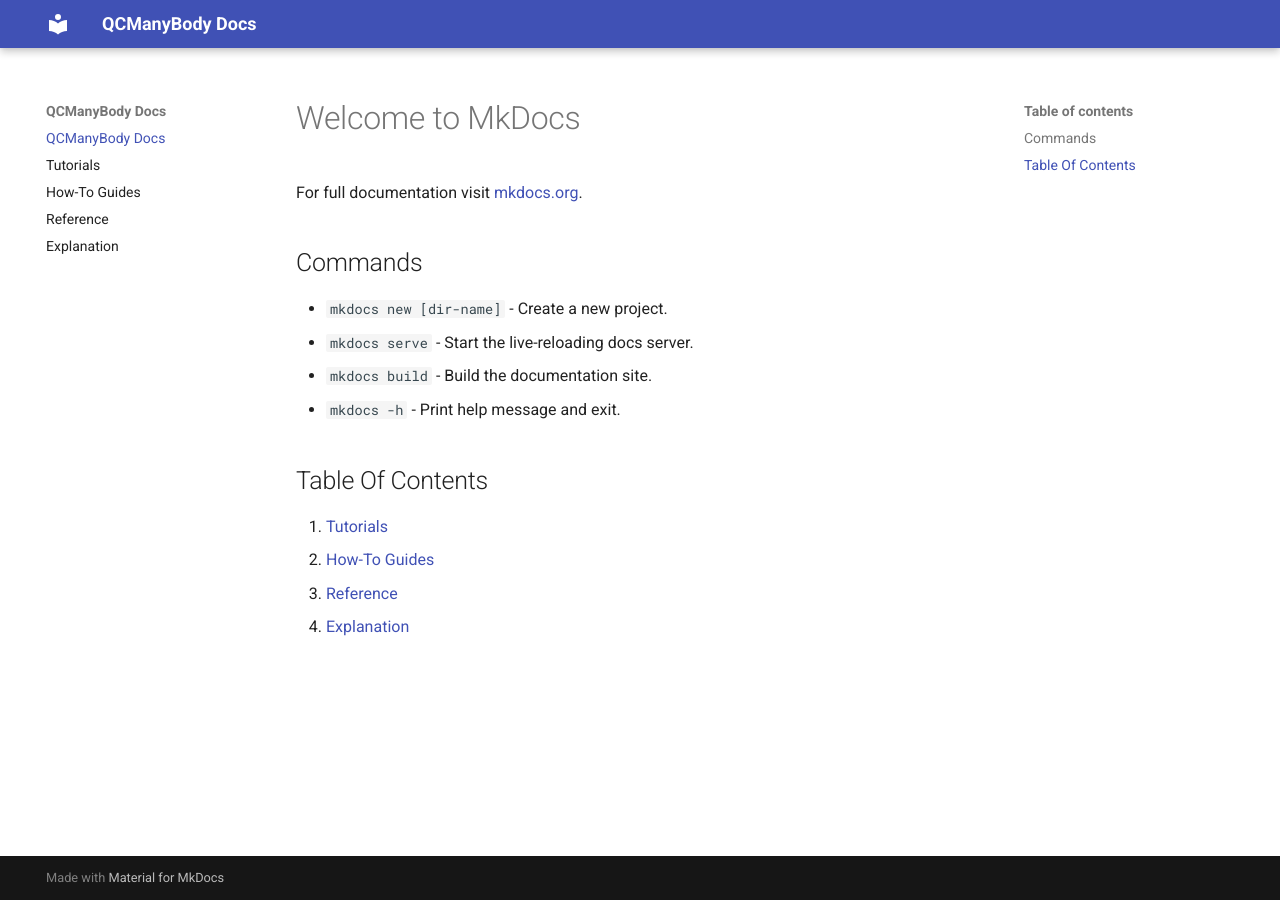
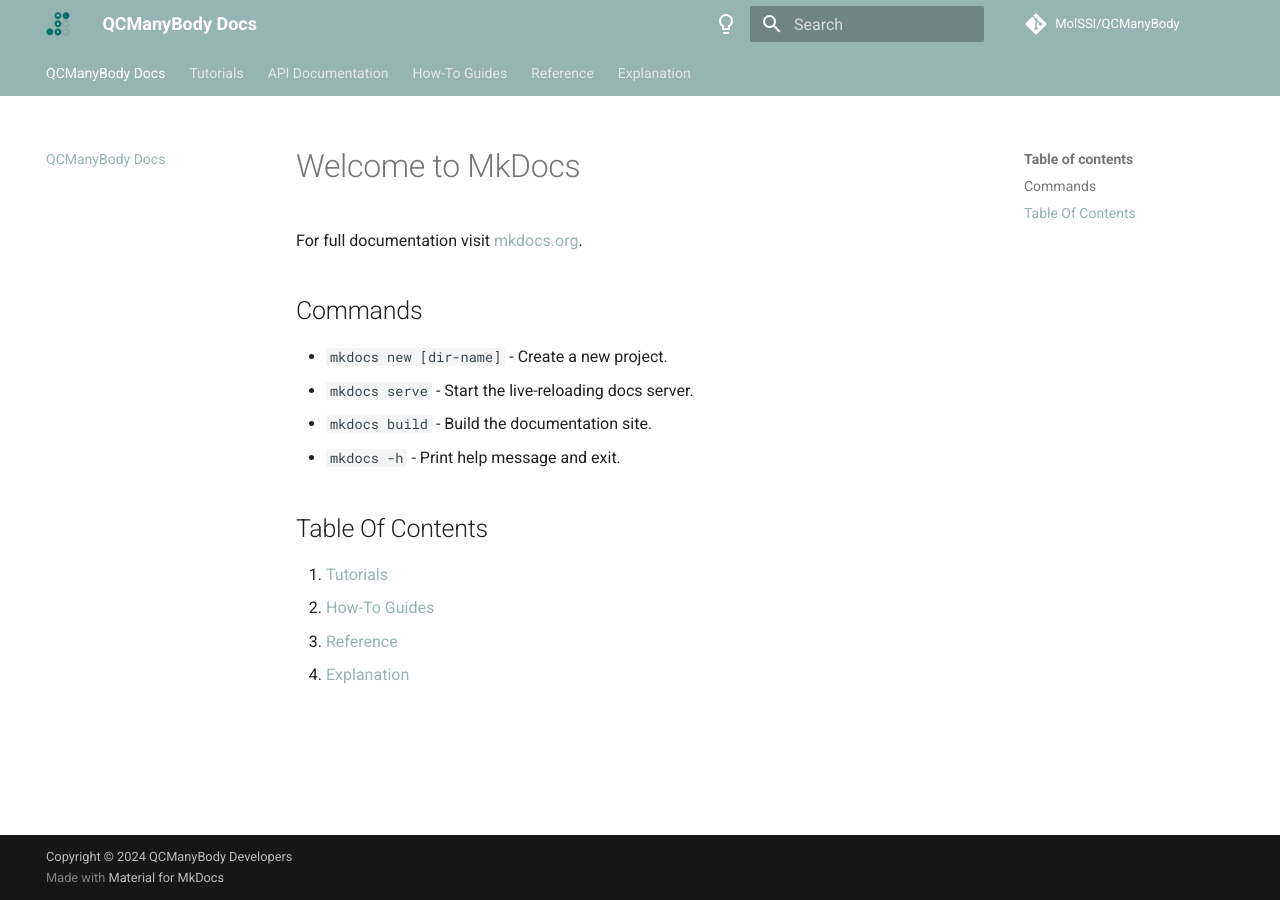
Before and after one commit to MolSSI/QCManyBody, an MkDocs documentation site: the page built from docs/index.md, in a window 1280 px wide. Built offline with MkDocs 1.6.1 and Material for MkDocs 9.7.7, drawn with Linux system fonts in a browser that asks for light colours; comment, search, counter and statistics services are not loaded.

Commit message:
better docs

```diff
--- /dev/null
+++ b/docs/stylesheets/extra.css
@@ -0,0 +1,5 @@
+:root {
+  --md-primary-fg-color:        #96B4B2;
+  --md-primary-fg-color--light: #96B4B2;
+  --md-primary-fg-color--dark:  #96B4B2;
+}
--- a/mkdocs.yml
+++ b/mkdocs.yml
@@ -1,19 +1,60 @@
 site_name: QCManyBody Docs
+site_url: https://molssi.github.io/QCManyBody/
+
+repo_name: MolSSI/QCManyBody
+repo_url: https://github.com/MolSSI/QCManyBody
+edit_uri: edit/main/docs/
+
+copyright: Copyright &copy; 2024 QCManyBody Developers
 
 theme:
-  name: "material"
+  name: material
+  logo: logo.png
+  favicon: logo.png
+  features:
+    - navigation.tabs
+
+  palette:
+  - media: "(prefers-color-scheme: light)"
+    scheme: default
+    primary: custom
+    #accent: pink
+    toggle:
+      icon: material/lightbulb-outline
+      name: "Switch to dark mode"
+  - media: "(prefers-color-scheme: dark)"
+    scheme: slate
+    primary: custom
+    toggle:
+      icon: material/lightbulb
+      name: "Switch to light mode"
+
+extra_css:
+  - stylesheets/extra.css
 
 plugins:
+- search
 - mkdocstrings:
     default_handler: python
     handlers:
       python:
+        paths: [.]
         options:
           docstring_style: numpy
+          allow_inspection: true
+        import:
+        - https://docs.python.org/3.12/objects.inv
+        - https://numpy.org/doc/stable/objects.inv
+        - https://docs.scipy.org/doc/scipy/objects.inv
+        - https://matplotlib.org/stable/objects.inv
+        - https://molssi.github.io/QCElemental/objects.inv
+        - https://molssi.github.io/QCEngine/objects.inv
+        - https://molssi.github.io/QCFractal/objects.inv
 
 nav:
   - QCManyBody Docs: index.md
   - tutorials.md
+  - API Documentation: api.md
   - How-To Guides: how-to-guides.md
   - reference.md
   - explanation.md
```
Also changed, not shown: docs/api.md (added, +1 -0 lines), docs/logo.png (added).
